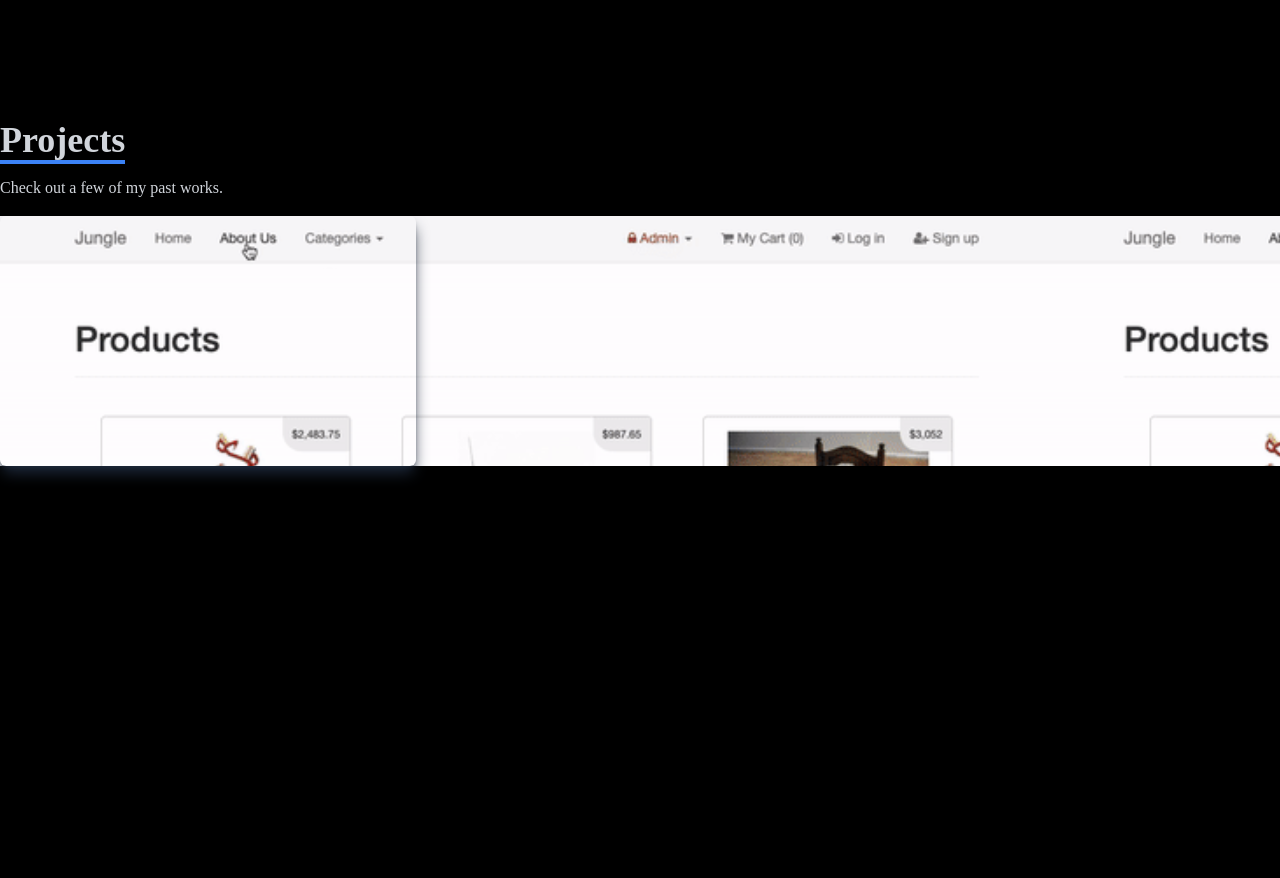
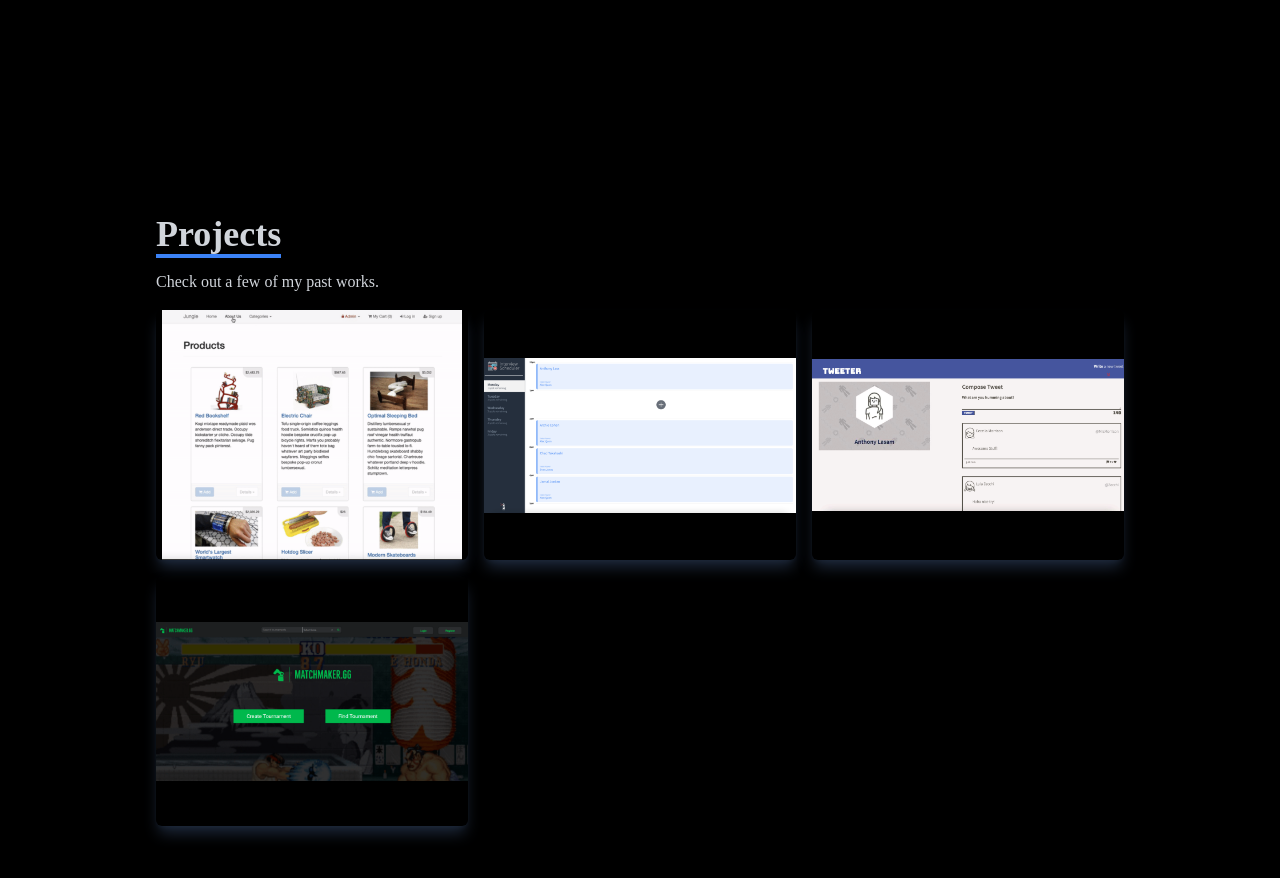
Before and after one commit to alasam/alasam.github.io, a React (Create React App) app: page / in a window 1280 px wide. Shown: the part 2280-3158 px from the top of the page. Built offline with nearby package versions, Linux system fonts and the light colour scheme.

Commit message:
Add projects cards, update css, add more projects

```diff
--- a/src/components/Projects.jsx
+++ b/src/components/Projects.jsx
@@ -1,6 +1,8 @@
 import React from "react";
 
+import { BsGithub } from "react-icons/bs";
 import jungle from "../assets/projects/jungle.PNG";
+import matchmaker from "../assets/projects/matchmaker.png";
 import scheduler from "../assets/projects/scheduler.png";
 import tweeter from "../assets/projects/tweeter.png";
 
@@ -8,7 +10,7 @@ const Projects = () => {
   return (
     <div name="projects" className="w-full md:h-screen bg-black text-gray-300">
       {/* container */}
-      <div>
+      <div className="max-w-[1000px] mx-auto p-4 flex flex-col justify-center w-full h-full">
         <div>
           <p className="text-4xl font-bold inline border-b-4 border-blue-500">
             Projects
@@ -16,21 +18,105 @@ const Projects = () => {
           <p className="py-4">Check out a few of my past works.</p>
         </div>
 
-        {/* cards */}
-        <div
-          style={{ backgroundImage: `url(${jungle})` }}
-          className="grid sm:grid-cols-2 md:grid-cols-3 gap-4"
-        >
-          <div className="shadow-lg shadow-slate-800 group container rounded-md flex justify-center items-center mx-auto content-div">
+        {/* card container */}
+        <div className="grid sm:grid-cols-2 md:grid-cols-3 gap-4">
+          {/* card */}
+
+          {/* jungle */}
+          <div
+            style={{ backgroundImage: `url(${jungle})` }}
+            className="shadow-lg shadow-slate-800 group container rounded-md text-center flex justify-center items-center mx-auto content-div"
+          >
             {/* hover effects */}
-            <div>
-              <span></span>
-              <div>
+            <div className="opacity-0 group-hover:opacity-100">
+              <span className="text-2xl font-bold text-white tracking-wider inline border-b-2">
+                Jungle Rails
+              </span>
+              <br></br>
+              <span className="text-lg font-bold text-gray-300 tracking-wider px-3">
+                Mini e-commerce app built with Rails 6.1
+              </span>
+              <br></br>
+              <div className="pt-8 text-center inline-block align-middle">
                 <a href="/">
-                  <button></button>
+                  <button className="text-center text-blue-400 font-bold  flex items-center text-lg rounded-lg px-4 py-3 m-2 bg-white">
+                    <BsGithub size={30} /> GitHub
+                  </button>
                 </a>
+              </div>
+            </div>
+          </div>
+
+          {/* scheduler */}
+          <div
+            style={{ backgroundImage: `url(${scheduler})` }}
+            className="shadow-lg shadow-slate-800 group container rounded-md text-center flex justify-center items-center mx-auto content-div"
+          >
+            {/* hover effects */}
+            <div className="opacity-0 group-hover:opacity-100">
+              <span className="text-2xl font-bold text-white tracking-wider inline border-b-2">
+                Interview Scheduler
+              </span>
+              <br></br>
+              <span className="text-lg font-bold tracking-wider px-3 text-gray-300">
+                Interview Scheduling app focused on React
+              </span>
+              <br></br>
+              <div className="pt-8 text-center inline-block align-middle">
                 <a href="/">
-                  <button></button>
+                  <button className="text-center text-blue-400 font-bold  flex items-center text-lg rounded-lg px-4 py-3 m-2 bg-white">
+                    <BsGithub size={30} /> GitHub
+                  </button>
+                </a>
+              </div>
+            </div>
+          </div>
+
+          {/* tweeter */}
+          <div
+            style={{ backgroundImage: `url(${tweeter})` }}
+            className="shadow-lg shadow-slate-800 group container rounded-md text-center flex justify-center items-center mx-auto content-div"
+          >
+            {/* hover effects */}
+            <div className="opacity-0 group-hover:opacity-100">
+              <span className="text-2xl font-bold text-white tracking-wider inline border-b-2">
+                Tweeter
+              </span>
+              <br></br>
+              <span className="text-lg font-bold tracking-wider px-3 text-gray-300">
+                Twitter clone built with HTML, CSS, JS, jQuery and AJAX
+              </span>
+              <br></br>
+              <div className="pt-8 text-center inline-block align-middle">
+                <a href="/">
+                  <button className="text-center text-blue-400 font-bold  flex items-center text-lg rounded-lg px-4 py-3 m-2 bg-white">
+                    <BsGithub size={30} /> GitHub
+                  </button>
+                </a>
+              </div>
+            </div>
+          </div>
+
+          {/* mathcmaker */}
+          <div
+            style={{ backgroundImage: `url(${matchmaker})` }}
+            className="shadow-lg shadow-slate-800 group container rounded-md text-center flex justify-center items-center mx-auto content-div"
+          >
+            {/* hover effects */}
+            <div className="opacity-0 group-hover:opacity-100">
+              <span className="text-2xl font-bold text-white tracking-wider inline border-b-2">
+                Matchmaker
+              </span>
+              <br></br>
+              <span className="text-lg font-bold tracking-wider px-3 text-gray-300">
+                Tournament Organizer app build with Rails 7.0.1
+              </span>
+              <br></br>
+              <div className="pt-8 text-center inline-block align-middle">
+                <a href="/">
+                  <button className="text-center text-blue-400 font-bold  flex items-center text-lg rounded-lg px-4 py-3 m-2 bg-white">
+                    <BsGithub size={30} /> GitHub
+                  </button>
                 </a>
               </div>
             </div>
--- a/src/index.css
+++ b/src/index.css
@@ -16,7 +16,7 @@
 
 .content-div {
   background-repeat: no-repeat;
-  background-size: cover;
+  background-size: contain;
   background-position: center;
   height: 250px;
 }
@@ -24,6 +24,7 @@
 .content-div:hover {
   background-image: linear-gradient(
     to right,
-    rgba(112, 157, 255, 0.8) hsla(242, 74%, 61%, 0.8)
-  );
+    rgba(112, 157, 255, 0.8),
+    hsla(242, 74%, 61%, 0.8)
+  ) !important;
 }
```
Also changed, not shown: src/assets/projects/matchmaker.png (added).
